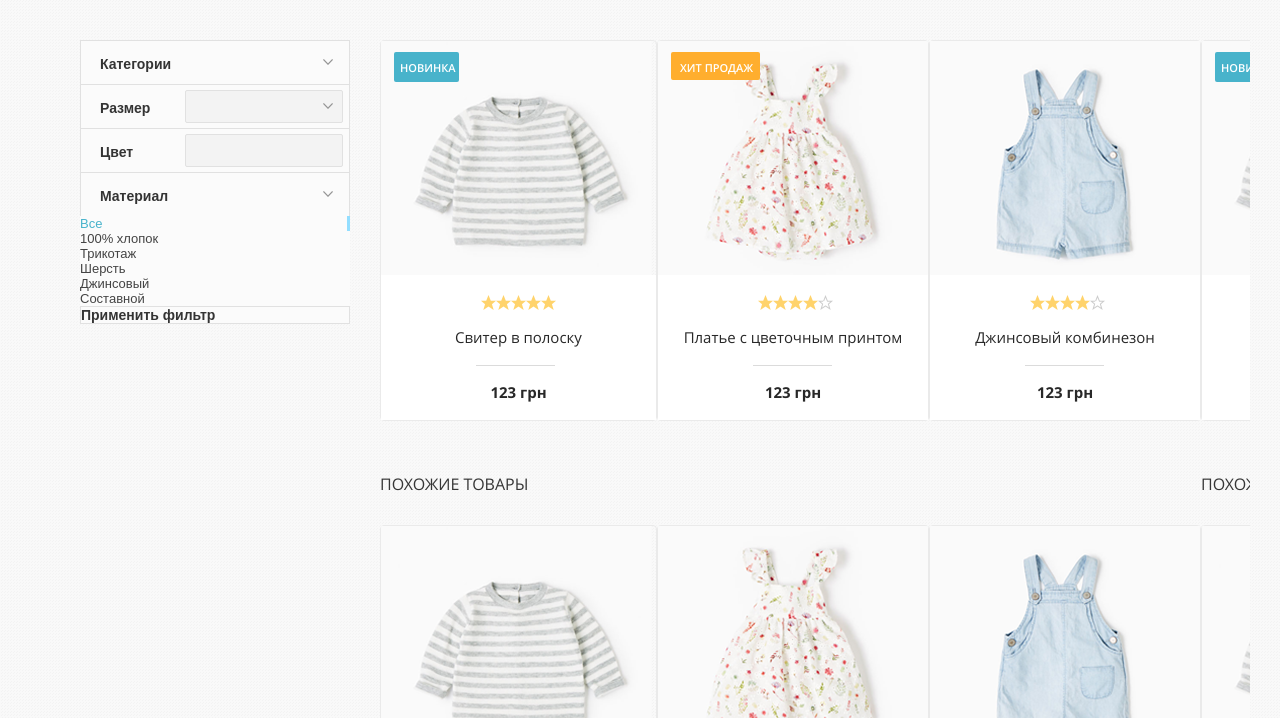
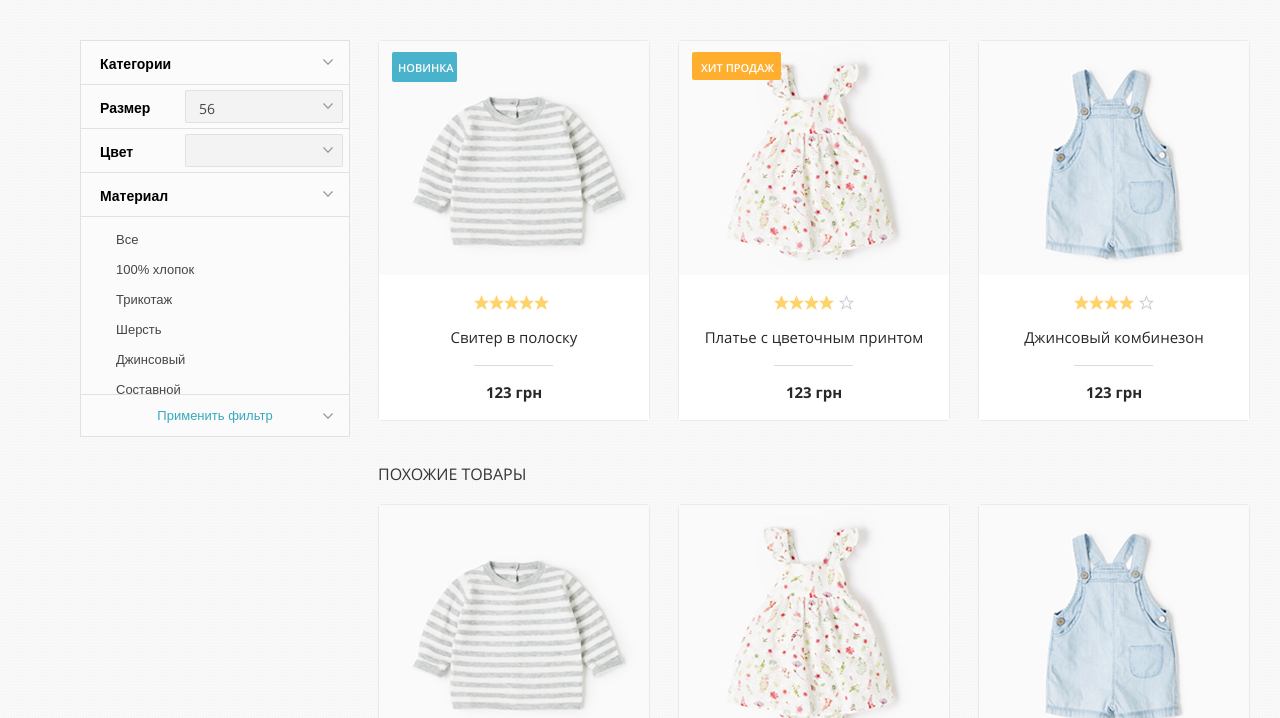
Before and after one commit to 1649310/Slice-planet, a plain HTML site: page index.html in a window 1280 px wide. Shown: the part 82-800 px from the top of the page. Drawn offline with Linux system fonts and the light colour scheme.

Commit message:
Add files via upload

```diff
--- a/index.html
+++ b/index.html
@@ -38,48 +38,58 @@
 					<aside class="sidebar">
 						<ul class="filter">
 							<li class="filter__item">
-								<span class="filter__text">Категории</span>
-								<span class="filter__img"></span>
+								<div class="filter__text">Категории</div>
 							</li>
 							<li class="filter__item">
-								<span class="filter__text">Размер</span>
-								<span class="filter__form">
-									<input class="filter__form-input" type="text">
-								</span>
-								<span class="filter__img"></span>
+								<div class="filter__text">Размер</div>
+								<select class="filter__form-input">
+									<option>56</option>
+									<option>54</option>
+									<option>52</option>
+									<option>50</option>
+									<option>48</option>
+									<option>46</option>
+								</select>
 							</li>
 							<li class="filter__item">
-								<span class="filter__text">Цвет</span>
-								<span class="filter__form">
+								<div class="filter__text">Цвет</div>
+								<div class="filter__form">
 									<input class="filter__form-input" type="text">
-								</span>
+								</div>
 							</li>
 							<li class="filter__item">
-								<span class="filter__text">Материал</span>
-								<span class="filter__img"></span>
-							</li>
+								<div class="filter__text">Материал</div>
 								<ul class="dropdown">
 									<li class="dropdown__item">
-									<a href="#" class="dropdown__link dropdown__link-active">Все</a>
+										<label>
+											<input checked type="checkbox"/>Все</label>
 									</li>
 									<li class="dropdown__item">
-									<a href="#" class="dropdown__link">100% хлопок</a>
+										<label>
+											<input class="dropdown__active" type="checkbox" checked/>100% хлопок</label>
 									</li>
 									<li class="dropdown__item">
-									<a href="#" class="dropdown__link">Трикотаж</a>
+										<label>
+											<input class="dropdown__item-chek" type="checkbox" checked/>Трикотаж</label>
 									</li>
 									<li class="dropdown__item">
-									<a href="#" class="dropdown__link">Шерсть</a>
+										<label>
+											<input class="dropdown__item-chek" type="checkbox"/>Шерсть</label>
 									</li>
 									<li class="dropdown__item">
-									<a href="#" class="dropdown__link">Джинсовый</a>
+										<label>
+											<input class="dropdown__item-chek" type="checkbox"/>Джинсовый</label>
 									</li>
 									<li class="dropdown__item">
-									<a href="#" class="dropdown__link">Составной</a>
+										<label>
+											<input class="dropdown__item-chek" type="checkbox"/>Составной</label>
 									</li>
 								</ul>
+							</li>
 							<li class="filter__item">
-								<span class="filter__text">Применить фильтр</span>
+								<div class="filter__item-link">
+									<a href="#" class="filter__link">Применить фильтр</a>
+								</div>
 							</li>
 						</ul>
 					</aside>
@@ -374,8 +384,8 @@
 									<!-- PAGINATION -->
 
 							<div class="slider__control">
+								<a class="slider__controls-button slider__controls-next" href="#"></a>
 								<a class="slider__controls-button slider__controls-prev" href="#"></a>
-								<a class="slider__controls-button slider__controls-next" href="#"></a>
 							</div>
 						</div>
 					</main>
--- a/scss/layout/_content.scss
+++ b/scss/layout/_content.scss
@@ -49,7 +49,7 @@ h1{
 h2{
 	@include font($font-size-h2,$line-height-h2,$title-color);
 	font-family: $title-font-family;
-	padding: 45px 0 22px 0;
+	padding: 45px 0 20px 0;
 	font-weight: 400;
 }
 h3{
@@ -105,6 +105,7 @@ h3{
 	font-size: 30px;
 	color: #2b2b2b;
 	font: bold 30px "Comfortaa";
+
 }
 
 .head {
@@ -112,7 +113,9 @@ h3{
 	font-size: 16px;
 	text-transform: uppercase;
 	color: #363636;
+	margin-left: 28px;
 }
+
 * {
 	box-sizing: border-box;
 }
@@ -135,31 +138,29 @@ ul {
 
 .slider {
 	position: relative;
-
+	margin-bottom: 170px;
 }
 
 .slider__list-wrap {
-	width: 870px;
+	width: 926px;
 	overflow: hidden;
 	height: 870px;
 }
 
 .slider__list {
  	@extend %clearfix;
-	width: 2000px;
+	width: 9000px;
 	position: relative;
 	left: 0;
 	transition:.3s;
  }
 
 .slider__item {
-	margin-bottom: 45px;
 	float: left;
 }
 
 .slider__control {
 	position: relative;
-	text-align: center;
 }
 
 .slider__controls-button {
--- a/scss/layout/_page-content.scss
+++ b/scss/layout/_page-content.scss
@@ -4,12 +4,12 @@
 ================================================================================
 */
 .page__content {
-	float: right;
-	width: 870px;
+	float: left;
+	width: 926px;
 }
 
 .catalog__list {
-	// margin: 0 -10px;
+	// margin: 0 -5px;
 	display: flex;
 	justify-content: space-between;
 }
@@ -17,12 +17,19 @@
 .catalog__item {
 	position: relative;
 	border-radius: 4px;
-	// @include shadow(0 3px 7px rgba(#000, .3));
+	margin-right: 28px;
 	border: 1px solid #eaeaea;
+
+	&:first-child {
+		margin-left: 28px;
+	}
+	// &:last-child {
+	// 	margin-right: 5px;
+	// }
 
 	&:hover {
 		border: 1px solid #c2e8f0;
-		box-shadow: 3px 7px 12px rgba(#48b3cb, 0.3);
+		box-shadow: 0px 5px 12px 2px  rgba(#48b3cb, 0.3);
 	}
 }
 
@@ -50,7 +57,7 @@
 	background: url(../img/icons/star.png) repeat-x;
 	width: 75px;
 	height: 15px;
-	margin: 0 80px 20px;
+	margin: 0 75px 20px;
 }
 
 .catalog__desc-pic-star {
--- a/scss/layout/_sidebar.scss
+++ b/scss/layout/_sidebar.scss
@@ -13,75 +13,83 @@
 .filter__item {
 	border: 1px solid #e1e1e1;
 	position: relative;
-	padding: 15px 19px 12px;
 	border-bottom: 0px;
 
 	&:last-child {
 		border-bottom: 1px solid #e1e1e1;
-		padding: 0px;
+
+	}
+
+	&:before {
+		content: "";
+		background: url("../img/icons/arrow.png");
+		width: 10px;
+		height: 6px;
+		position: absolute;
+		right: 16px;
+		top: 18px;
+		z-index: 1;
+
 	}
 }
 
 .filter__text {
-	color: #343434;
 	font: bold 14px "Arial";
+	padding: 15px 19px 12px;
+	display: block;
+
 }
 
-.filter__form {
+.filter__form-input {
+	appearance: none;
+	border: 1px solid #e1e1e1;
+	background: #f3f3f3;
+	outline: none;
+	padding: 10px 13px 6px;
 	position: absolute;
 	right: 6px;
 	top: 5px;
+	border-radius: 2px;
+	width: 158px;
+	font-family: 'open_sansregular';
+	font-size: 14px;
+	color: #464646;
+	line-height: 1.1;
 }
 
-.filter__form-input {
-	width: 158px;
-	border: 0 none;
-	outline: none;
-	color: #464646;
-	border: 1px solid #e1e1e1;
-	padding: 10px 13px 5px;
-	background: #f3f3f3;
-	border-radius: 2px;
-	font-size: 14px;
+.dropdown {
+	height: 178px;
+	overflow: auto;
+}
+.dropdown::-webkit-scrollbar {
+	width: 3px;
+	background-color: #93deff;
+	height: 65px;
 }
 
+.dropdown__item {
+	padding-top: 15px;
+	color: #464646;
+	font: 400 13px "Arial";
+	padding-left: 28px;
 
-.filter__img {
-	background: url("../img/icons/arrow.png");
-	width: 10px;
-	height: 6px;
-	position: absolute;
-	right: 16px;
-	top: 18px;
-}
-
-.dropdown__link {
-	display: block;
-	padding: 8px 10px 8px 30px;
-	color: #444;
-	font: 500 13px "Arial";
-
+	&:last-child {
+		padding-bottom: 15px;
+	}
 	&:first-child {
-		padding: 0px;
+		border-top: 1px solid #e1e1e1;
+	}
+	label + input[type="checkbox"]:checked {
+		color: #36a8bf;
 	}
 }
 
-.dropdown__link-active {
-	color: #48b3cb;
-	border-right: 3px solid #93deff;
-}
-.dropdown__item-first {
-	padding: 13px 19px;
-	border-bottom: 1px solid #e1e1e1;
-}
-.dropdown__item-bottom {
+.filter__link {
+	color: #36a8bf;
+	font: 400 13px "Arial";
+	display: block;
+	padding: 13px 0;
 	text-align: center;
-	border-top: 1px solid #e1e1e1;
-	padding: 13px 0;
-}
-
-.dropdown__link-color {
-	color: #48b3cb;
 }
 
 @media screen and (max-width: 1200px) {
--- a/scss/utils/_variables.scss
+++ b/scss/utils/_variables.scss
@@ -1,9 +1,9 @@
 /* reset */
 $min-width: 320px;
 $max-width: 1200px;
-$container-width: 1170px;
+$container-width: 1200px;
 $base-bg: #FFF;
-$base-font-size: 13px;
+$base-font-size: 1.1;
 $base-line-height: 18px;
 $base-font-family: Arial, sans-serif;
 $custom-font-family: 'Open Sans', sans-serif;
@@ -19,7 +19,7 @@ $title-font-family: $custom-font-family;
 
 $font-size-h1: 36px;
 $line-height-h1: 42px;
-$font-size-h2: 32px;
-$line-height-h2: 37px;
+$font-size-h2:32px ;
+$line-height-h2: 1.1;
 $font-size-h3: 28px;
 $line-height-h3: 32px;
```
Also changed, not shown: css/style.css, 1 other file. Lines whose indentation alone changed are shown as unchanged.
